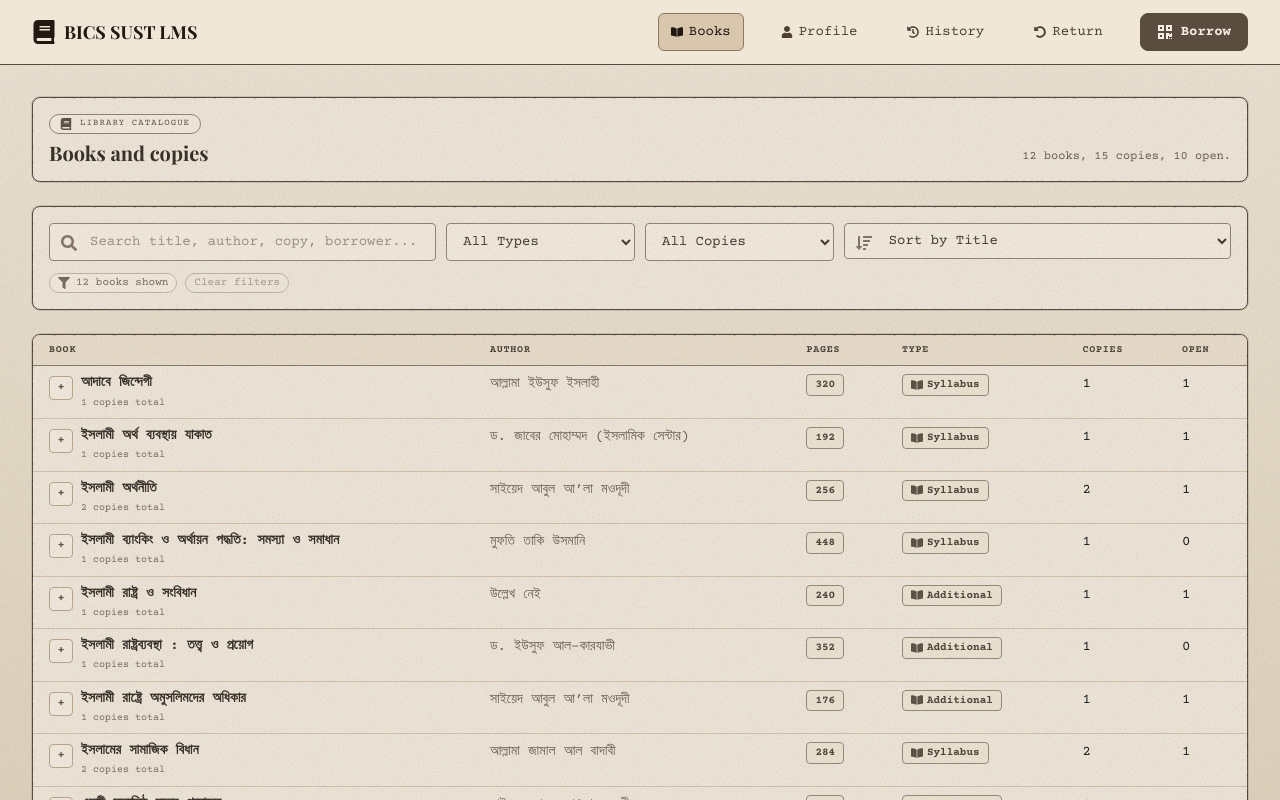
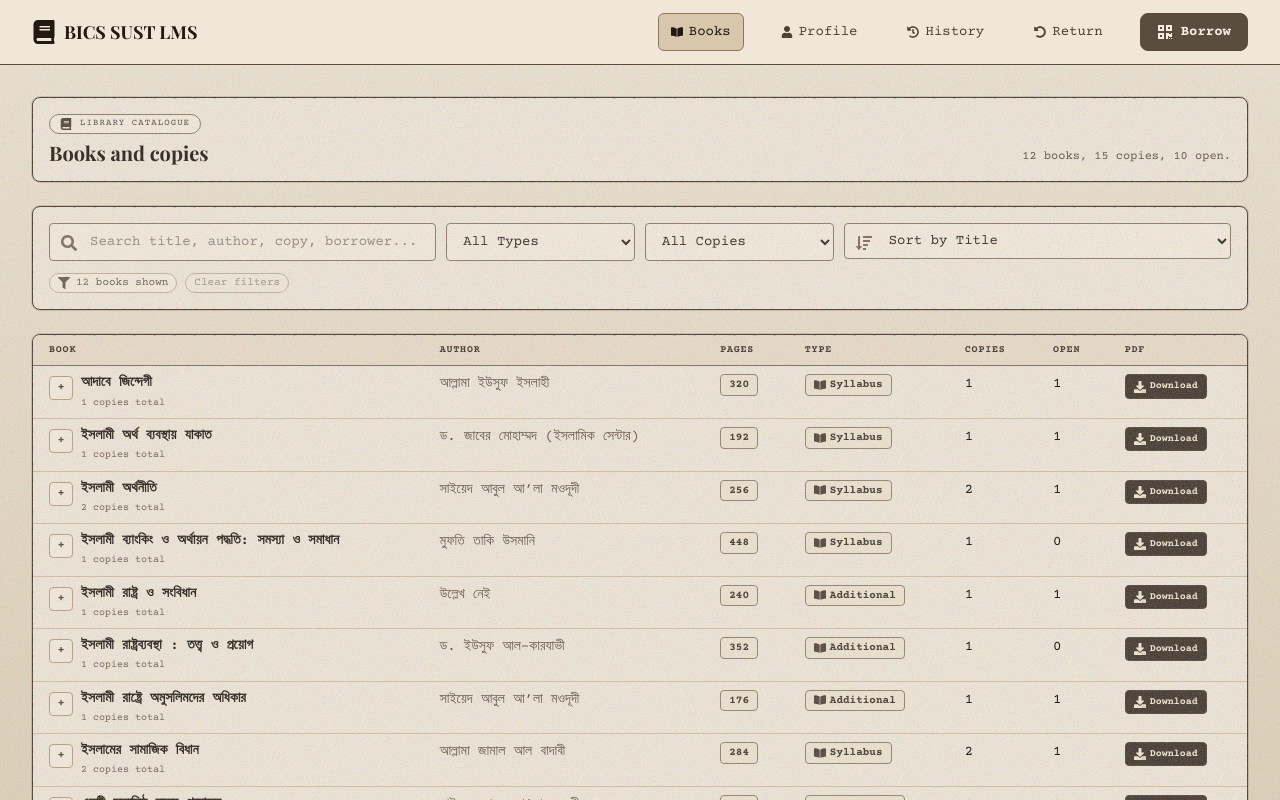
Before and after one commit to ahnayef/bics-sust-lms, a Next.js app: page /book-list in a window 1280 px wide. Shown: the top 800 px of the page. Built offline with nearby package versions, Linux system fonts and the light colour scheme.

Commit message:
PDF link

```diff
--- a/app/(user)/book-list/page.tsx
+++ b/app/(user)/book-list/page.tsx
@@ -19,6 +19,7 @@ import {
   FaBookOpen,
   FaCheckCircle,
   FaClock,
+  FaDownload,
   FaFileAlt,
   FaFilter,
   FaSearch,
@@ -406,6 +407,9 @@ export default function BookListPage() {
                     <th className="px-3 sm:px-4 py-2 text-left text-[#3b3026] font-semibold uppercase tracking-[0.08em] text-[10px]">
                       Open
                     </th>
+                    <th className="px-3 sm:px-4 py-2 text-left text-[#3b3026] font-semibold uppercase tracking-[0.08em] text-[10px]">
+                      PDF
+                    </th>
                   </tr>
                 </thead>
 
@@ -469,11 +473,31 @@ export default function BookListPage() {
                           <td className="px-3 sm:px-4 py-2 text-sm">
                             {availableCount}
                           </td>
+                          <td className="px-3 sm:px-4 py-2 text-sm">
+                            {book.pdfLink ? (
+                              <a
+                                href={book.pdfLink}
+                                target="_blank"
+                                rel="noopener noreferrer"
+                                onClick={(event) => event.stopPropagation()}
+                                className="inline-flex items-center justify-center gap-1 px-2 py-1 rounded-sm border border-[#4f4134] bg-[#3f3328] text-[#f4e8d4] hover:bg-[#4a3d31] transition-colors text-[10px] font-semibold whitespace-nowrap"
+                                aria-label={`Download PDF for ${book.title}`}
+                                title="Download PDF"
+                              >
+                                <FaDownload className="w-3 h-3" />
+                                Download
+                              </a>
+                            ) : (
+                              <span className="text-[#7b6d5f] text-[10px]">
+                                -
+                              </span>
+                            )}
+                          </td>
                         </tr>
 
                         {isExpanded && (
                           <tr className="bg-[#f8f1e5] border-b border-[#d2bfa5]">
-                            <td colSpan={6} className="px-3 sm:px-4 py-2">
+                            <td colSpan={7} className="px-3 sm:px-4 py-2">
                               <div className="w-full overflow-x-auto">
                                 <table className="w-full min-w-150 text-[11px] sm:text-xs">
                                   <thead>
--- a/app/dashboard/books/page.tsx
+++ b/app/dashboard/books/page.tsx
@@ -1,7 +1,14 @@
 "use client";
 
 import { useMemo, useState } from "react";
-import { FaEdit, FaPlus, FaSearch, FaTimes, FaTrash } from "react-icons/fa";
+import {
+  FaDownload,
+  FaEdit,
+  FaPlus,
+  FaSearch,
+  FaTimes,
+  FaTrash,
+} from "react-icons/fa";
 
 type BookTypeFilter = "all" | "syllabus" | "additional";
 
@@ -12,6 +19,7 @@ interface Book {
   isSyllabus: boolean;
   copiesCount: number;
   pages: number;
+  pdfLink?: string;
 }
 
 interface BookForm {
@@ -21,6 +29,7 @@ interface BookForm {
   isSyllabus: boolean;
   copiesCount: number;
   pages: number;
+  pdfLink: string;
 }
 
 const EMPTY_FORM: BookForm = {
@@ -30,6 +39,7 @@ const EMPTY_FORM: BookForm = {
   isSyllabus: true,
   copiesCount: 0,
   pages: 0,
+  pdfLink: "",
 };
 
 export default function BookManagement() {
@@ -46,6 +56,7 @@ export default function BookManagement() {
       isSyllabus: true,
       copiesCount: 3,
       pages: 284,
+      pdfLink: "https://example.com/pdfs/book-001.pdf",
     },
     {
       id: 2,
@@ -54,6 +65,7 @@ export default function BookManagement() {
       isSyllabus: true,
       copiesCount: 4,
       pages: 156,
+      pdfLink: "https://example.com/pdfs/book-002.pdf",
     },
     {
       id: 3,
@@ -62,6 +74,7 @@ export default function BookManagement() {
       isSyllabus: true,
       copiesCount: 3,
       pages: 320,
+      pdfLink: "https://example.com/pdfs/book-003.pdf",
     },
     {
       id: 4,
@@ -70,6 +83,7 @@ export default function BookManagement() {
       isSyllabus: true,
       copiesCount: 2,
       pages: 448,
+      pdfLink: "https://example.com/pdfs/book-004.pdf",
     },
     {
       id: 5,
@@ -78,6 +92,7 @@ export default function BookManagement() {
       isSyllabus: true,
       copiesCount: 2,
       pages: 256,
+      pdfLink: "https://example.com/pdfs/book-005.pdf",
     },
     {
       id: 6,
@@ -86,6 +101,7 @@ export default function BookManagement() {
       isSyllabus: true,
       copiesCount: 5,
       pages: 192,
+      pdfLink: "https://example.com/pdfs/book-006.pdf",
     },
     {
       id: 7,
@@ -94,6 +110,7 @@ export default function BookManagement() {
       isSyllabus: false,
       copiesCount: 2,
       pages: 224,
+      pdfLink: "https://example.com/pdfs/book-007.pdf",
     },
     {
       id: 8,
@@ -102,6 +119,7 @@ export default function BookManagement() {
       isSyllabus: false,
       copiesCount: 2,
       pages: 176,
+      pdfLink: "https://example.com/pdfs/book-008.pdf",
     },
     {
       id: 9,
@@ -110,6 +128,7 @@ export default function BookManagement() {
       isSyllabus: false,
       copiesCount: 3,
       pages: 128,
+      pdfLink: "https://example.com/pdfs/book-009.pdf",
     },
     {
       id: 10,
@@ -118,6 +137,7 @@ export default function BookManagement() {
       isSyllabus: false,
       copiesCount: 2,
       pages: 352,
+      pdfLink: "https://example.com/pdfs/book-010.pdf",
     },
     {
       id: 11,
@@ -126,6 +146,7 @@ export default function BookManagement() {
       isSyllabus: false,
       copiesCount: 1,
       pages: 240,
+      pdfLink: "https://example.com/pdfs/book-011.pdf",
     },
     {
       id: 12,
@@ -134,6 +155,7 @@ export default function BookManagement() {
       isSyllabus: false,
       copiesCount: 1,
       pages: 168,
+      pdfLink: "https://example.com/pdfs/book-012.pdf",
     },
   ]);
 
@@ -182,6 +204,7 @@ export default function BookManagement() {
       isSyllabus: formData.isSyllabus,
       copiesCount: 0,
       pages: formData.pages,
+      pdfLink: formData.pdfLink.trim() || undefined,
     };
 
     setBooks((prev) => [...prev, newBook]);
@@ -193,7 +216,7 @@ export default function BookManagement() {
     const book = books.find((b) => b.id === id);
     if (!book) return;
 
-    setFormData(book);
+    setFormData({ ...book, pdfLink: book.pdfLink ?? "" });
     setEditingId(id);
     setShowAddModal(true);
   };
@@ -212,6 +235,7 @@ export default function BookManagement() {
               author: formData.author.trim(),
               isSyllabus: formData.isSyllabus,
               pages: formData.pages,
+              pdfLink: formData.pdfLink.trim() || undefined,
             }
           : book,
       ),
@@ -370,6 +394,18 @@ export default function BookManagement() {
                   </td>
                   <td className="px-4 sm:px-6 py-3">
                     <div className="flex items-center gap-2">
+                      {book.pdfLink ? (
+                        <a
+                          href={book.pdfLink}
+                          target="_blank"
+                          rel="noopener noreferrer"
+                          className="p-2 text-[#4e4033] hover:bg-[#eadcc8] border border-transparent hover:border-[#c4ad91] rounded-sm transition-colors"
+                          aria-label={`Download PDF for ${book.title}`}
+                          title="Download PDF"
+                        >
+                          <FaDownload className="w-4 h-4" />
+                        </a>
+                      ) : null}
                       <button
                         onClick={() => handleEdit(book.id)}
                         className="p-2 text-[#5b4c3f] hover:bg-[#eadcc8] border border-transparent hover:border-[#c4ad91] rounded-sm transition-colors"
@@ -483,6 +519,21 @@ export default function BookManagement() {
                   className="w-full px-4 py-2.5 border border-[#8a7966] bg-[#f6ecdd] text-[#2f251d] rounded-sm focus:ring-2 focus:ring-[#6e5d4a] focus:border-transparent outline-none"
                 />
               </div>
+
+              <div>
+                <label className="block text-sm font-medium text-[#4f4134] mb-1">
+                  PDF Link (optional)
+                </label>
+                <input
+                  type="url"
+                  placeholder="https://example.com/book.pdf"
+                  value={formData.pdfLink}
+                  onChange={(e) =>
+                    setFormData({ ...formData, pdfLink: e.target.value })
+                  }
+                  className="w-full px-4 py-2.5 border border-[#8a7966] bg-[#f6ecdd] text-[#2f251d] rounded-sm focus:ring-2 focus:ring-[#6e5d4a] focus:border-transparent outline-none"
+                />
+              </div>
             </div>
 
             <div className="flex gap-3 mt-6">
--- a/app/data/library.ts
+++ b/app/data/library.ts
@@ -15,6 +15,7 @@ export interface LibraryBook {
   author: string;
   isSyllabus: boolean;
   pages: number;
+  pdfLink?: string;
   copies: LibraryCopy[];
 }
 
@@ -32,6 +33,7 @@ export const LIBRARY_BOOKS: LibraryBook[] = [
     author: "আল্লামা জামাল আল বাদাবী",
     isSyllabus: true,
     pages: 284,
+    pdfLink: "https://example.com/pdfs/book-001.pdf",
     copies: [
       {
         id: "QR001",
@@ -54,6 +56,7 @@ export const LIBRARY_BOOKS: LibraryBook[] = [
     author: "সাইয়েদ আবুল আ’লা মওদূদী",
     isSyllabus: true,
     pages: 156,
+    pdfLink: "https://example.com/pdfs/book-002.pdf",
     copies: [
       {
         id: "QR002",
@@ -73,6 +76,7 @@ export const LIBRARY_BOOKS: LibraryBook[] = [
     author: "আল্লামা ইউসুফ ইসলাহী",
     isSyllabus: true,
     pages: 320,
+    pdfLink: "https://example.com/pdfs/book-003.pdf",
     copies: [
       {
         id: "QR003",
@@ -87,6 +91,7 @@ export const LIBRARY_BOOKS: LibraryBook[] = [
     author: "মুফতি তাকি উসমানি",
     isSyllabus: true,
     pages: 448,
+    pdfLink: "https://example.com/pdfs/book-004.pdf",
     copies: [
       {
         id: "QR004",
@@ -104,6 +109,7 @@ export const LIBRARY_BOOKS: LibraryBook[] = [
     author: "সাইয়েদ আবুল আ’লা মওদূদী",
     isSyllabus: true,
     pages: 256,
+    pdfLink: "https://example.com/pdfs/book-005.pdf",
     copies: [
       {
         id: "QR005",
@@ -126,6 +132,7 @@ export const LIBRARY_BOOKS: LibraryBook[] = [
     author: "ড. জাবের মোহাম্মদ (ইসলামিক সেন্টার)",
     isSyllabus: true,
     pages: 192,
+    pdfLink: "https://example.com/pdfs/book-006.pdf",
     copies: [
       {
         id: "QR006",
@@ -140,6 +147,7 @@ export const LIBRARY_BOOKS: LibraryBook[] = [
     author: "সাইয়েদ আবুল আ’লা মওদূদী",
     isSyllabus: false,
     pages: 224,
+    pdfLink: "https://example.com/pdfs/book-007.pdf",
     copies: [
       {
         id: "QR007",
@@ -157,6 +165,7 @@ export const LIBRARY_BOOKS: LibraryBook[] = [
     author: "সাইয়েদ আবুল আ’লা মওদূদী",
     isSyllabus: false,
     pages: 176,
+    pdfLink: "https://example.com/pdfs/book-008.pdf",
     copies: [
       {
         id: "QR008",
@@ -171,6 +180,7 @@ export const LIBRARY_BOOKS: LibraryBook[] = [
     author: "সাইয়েদ আবুল আ’লা মওদূদী",
     isSyllabus: false,
     pages: 128,
+    pdfLink: "https://example.com/pdfs/book-009.pdf",
     copies: [
       {
         id: "QR009",
@@ -185,6 +195,7 @@ export const LIBRARY_BOOKS: LibraryBook[] = [
     author: "ড. ইউসুফ আল-কারযাভী",
     isSyllabus: false,
     pages: 352,
+    pdfLink: "https://example.com/pdfs/book-010.pdf",
     copies: [
       {
         id: "QR010",
@@ -202,6 +213,7 @@ export const LIBRARY_BOOKS: LibraryBook[] = [
     author: "উল্লেখ নেই",
     isSyllabus: false,
     pages: 240,
+    pdfLink: "https://example.com/pdfs/book-011.pdf",
     copies: [
       {
         id: "QR011",
@@ -216,6 +228,7 @@ export const LIBRARY_BOOKS: LibraryBook[] = [
     author: "ড. আহমদ আলী",
     isSyllabus: false,
     pages: 168,
+    pdfLink: "https://example.com/pdfs/book-012.pdf",
     copies: [
       {
         id: "QR012",
```
